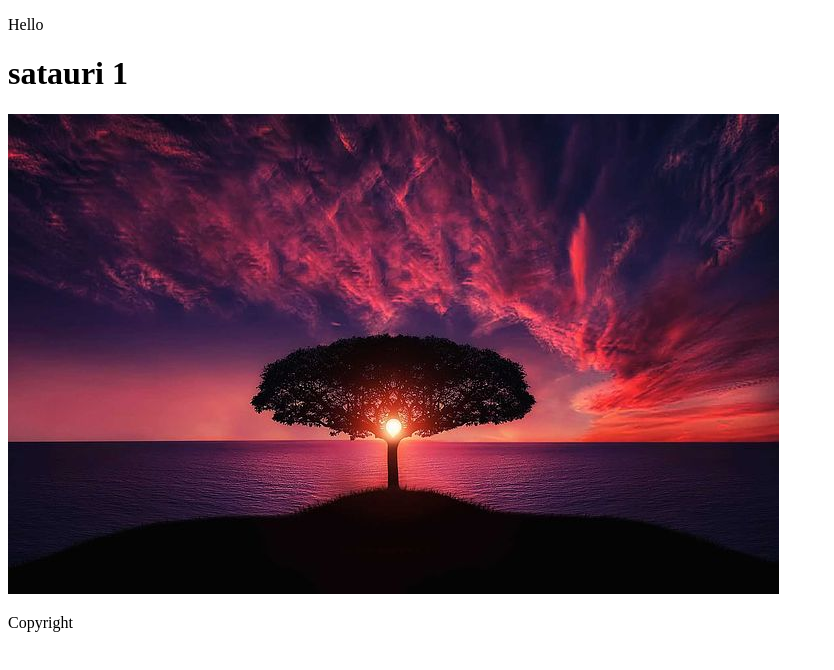
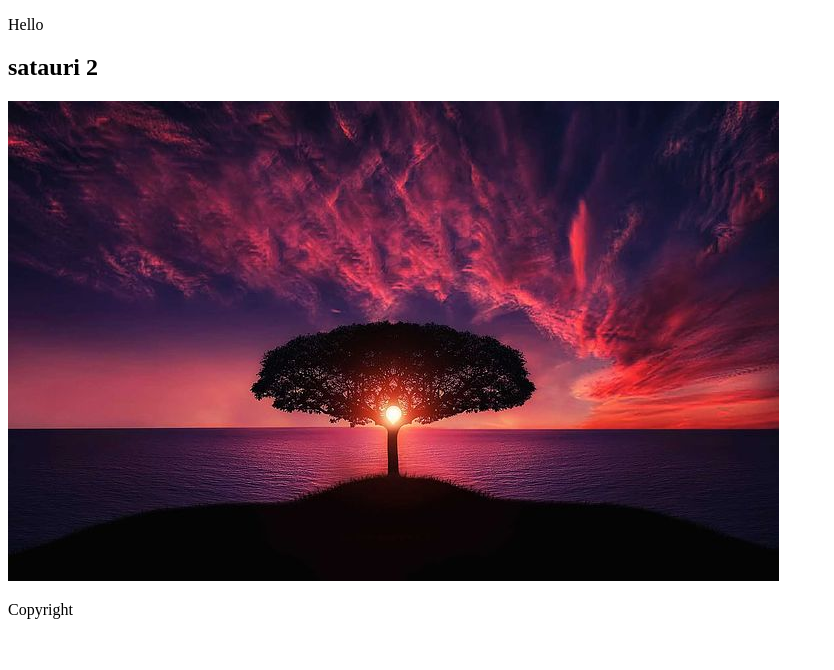
Before and after one commit to kristina-makalatia/lesson4-116, a plain HTML site: page index.html in a window 1280 px wide. Shown: the whole page, without its empty margins (0-834 px from the left). Drawn offline with Linux system fonts and the light colour scheme.

Commit message:
change h1 tag

```diff
--- a/index.html
+++ b/index.html
@@ -5,7 +5,7 @@
 </head>
 <body>
 	<p> Hello </p>
-	<h1>satauri 1</h1>
+	<h2 class="title2">satauri 2</h1>
 	<section>
 		<img src="images/tree.jpg" alt="image">
 	</section>
```
